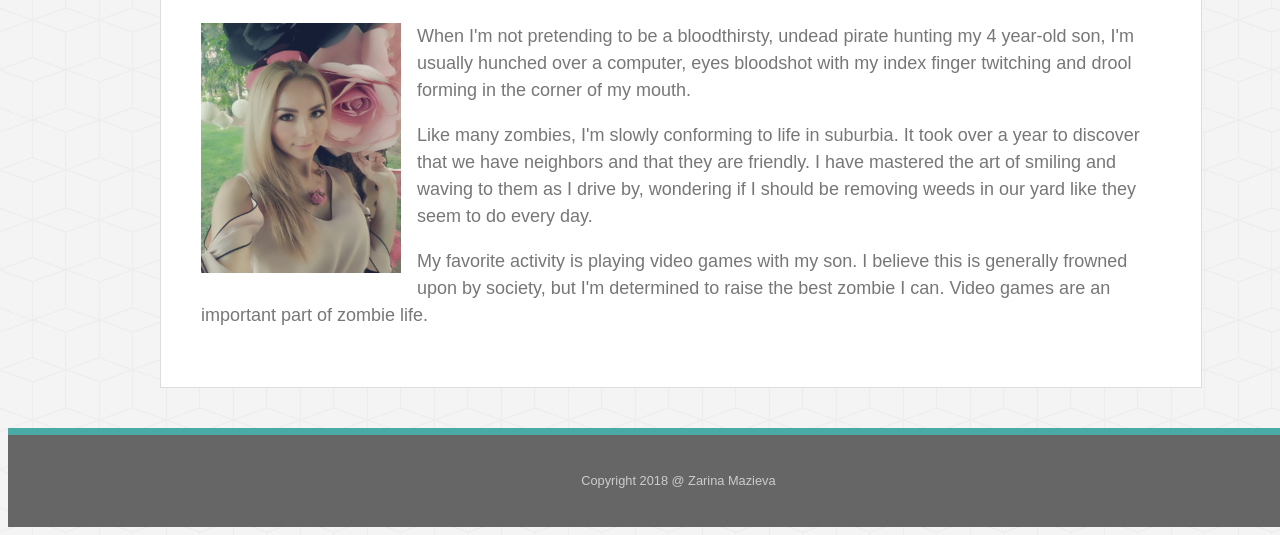
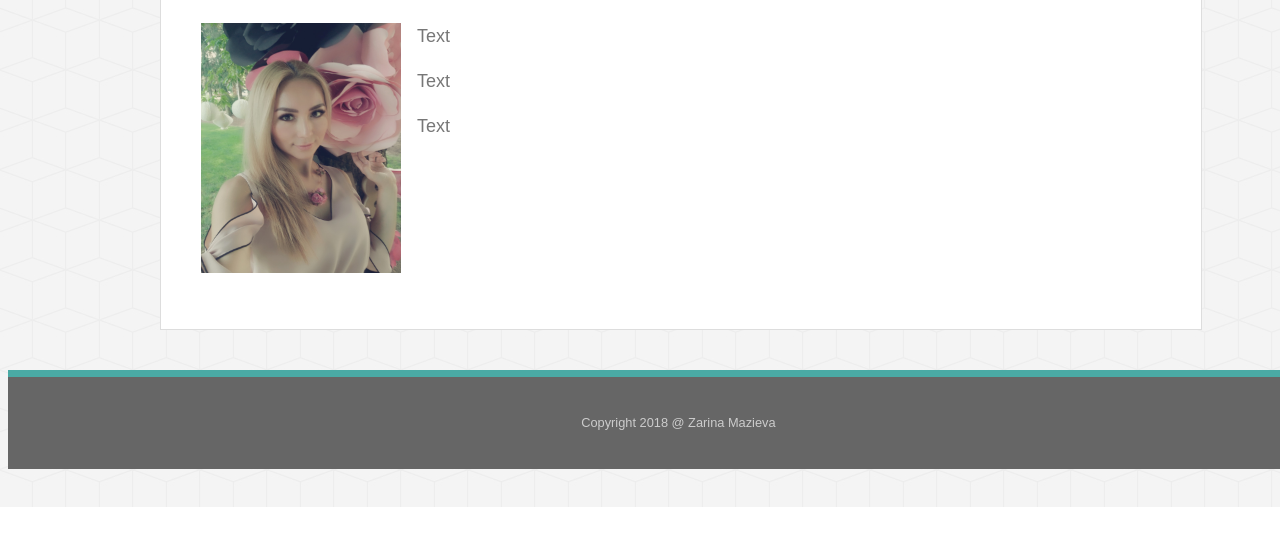
Before and after one commit to zmazieva78/Basic-Portfolio, a plain HTML site: page index.html in a window 1280 px wide. Shown: the part 293-828 px from the top of the page. After the commit the page ends 800 px from the top, so only its background shows below. Drawn offline with Linux system fonts and the light colour scheme.

Commit message:
Modified index

```diff
--- a/index.html
+++ b/index.html
@@ -26,13 +26,13 @@
 		<div class="main">
 			<h1 class="page-title">About Me</h1>
 			    <img class="headshot" src="./assets/images/zarinam.jpg" alt="Photo of Zarina Mazieva">
-            <p>When I'm not pretending to be a bloodthirsty, undead pirate hunting my 4 year-old son, I'm usually hunched over a computer, eyes bloodshot with my index finger twitching and drool forming in the corner of my mouth.</p>
+            <p>Text</p>
 
 			<p>
-				Like many zombies, I'm slowly conforming to life in suburbia. It took over a year to discover that we have neighbors and that they are friendly. I have mastered the art of smiling and waving to them as I drive by, wondering if I should be removing weeds in our yard like they seem to do every day.
+				Text
 			</p>
 			<p>
-				My favorite activity is playing video games with my son. I believe this is generally frowned upon by society, but I'm determined to raise the best zombie I can. Video games are an important part of zombie life.
+				Text
 			</p>
         </div>
 
```
